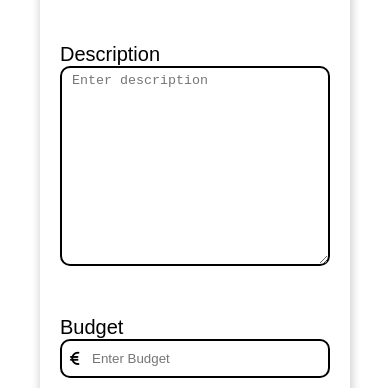
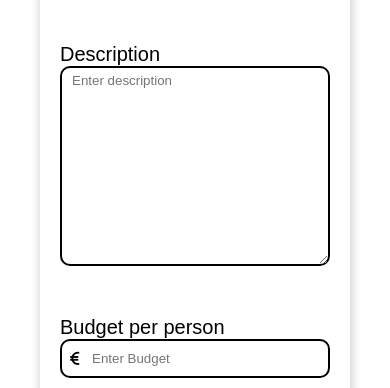
Before and after one commit to DDammers-MA/Business-portal, a Next.js app: page /create in a window 390 px wide. Shown: the part 243-631 px from the top of the page. Built offline with nearby package versions, Linux system fonts and the light colour scheme; no server answers.

Commit message:
sidebar mobile fix

```diff
--- a/src/components/multiple-steps-form/EventInfo.tsx
+++ b/src/components/multiple-steps-form/EventInfo.tsx
@@ -177,7 +177,7 @@ const EventInfo: React.FC<EventInfoProps> = ({
 
 					<FormInput
 						iconClass="fa-solid fa-euro-sign"
-						label="Budget"
+						label="Budget per person"
 						type="number"
 						placeholder="Enter Budget"
 						value={formData.budget}
--- a/src/components/multiple-steps-form/form.module.scss
+++ b/src/components/multiple-steps-form/form.module.scss
@@ -87,6 +87,7 @@
 		padding: 0.5rem 1rem;
 		border: 0.2rem solid black;
 		height: 20rem;
+		font-family: sans-serif;
 	}
 
 	&__divContainer {
--- a/src/components/sidebar/sidebar.module.scss
+++ b/src/components/sidebar/sidebar.module.scss
@@ -128,15 +128,6 @@
 		gap: 3rem;
 	}
 
-	&__activeLink {
-		color: #000; // Active text color (example: black)
-		font-weight: bold;
-		background-color: #fff; // Highlight background
-		border-radius: 0.5rem;
-		padding: 0.5rem 1rem;
-		text-decoration: none;
-	}
-
 	&__navItem {
 		display: inline-block;
 
@@ -243,7 +234,7 @@
 
 		&--open {
 			left: 0;
-			width: 100px;
+			width: 100%;
 		}
 
 		&__navList {
```
